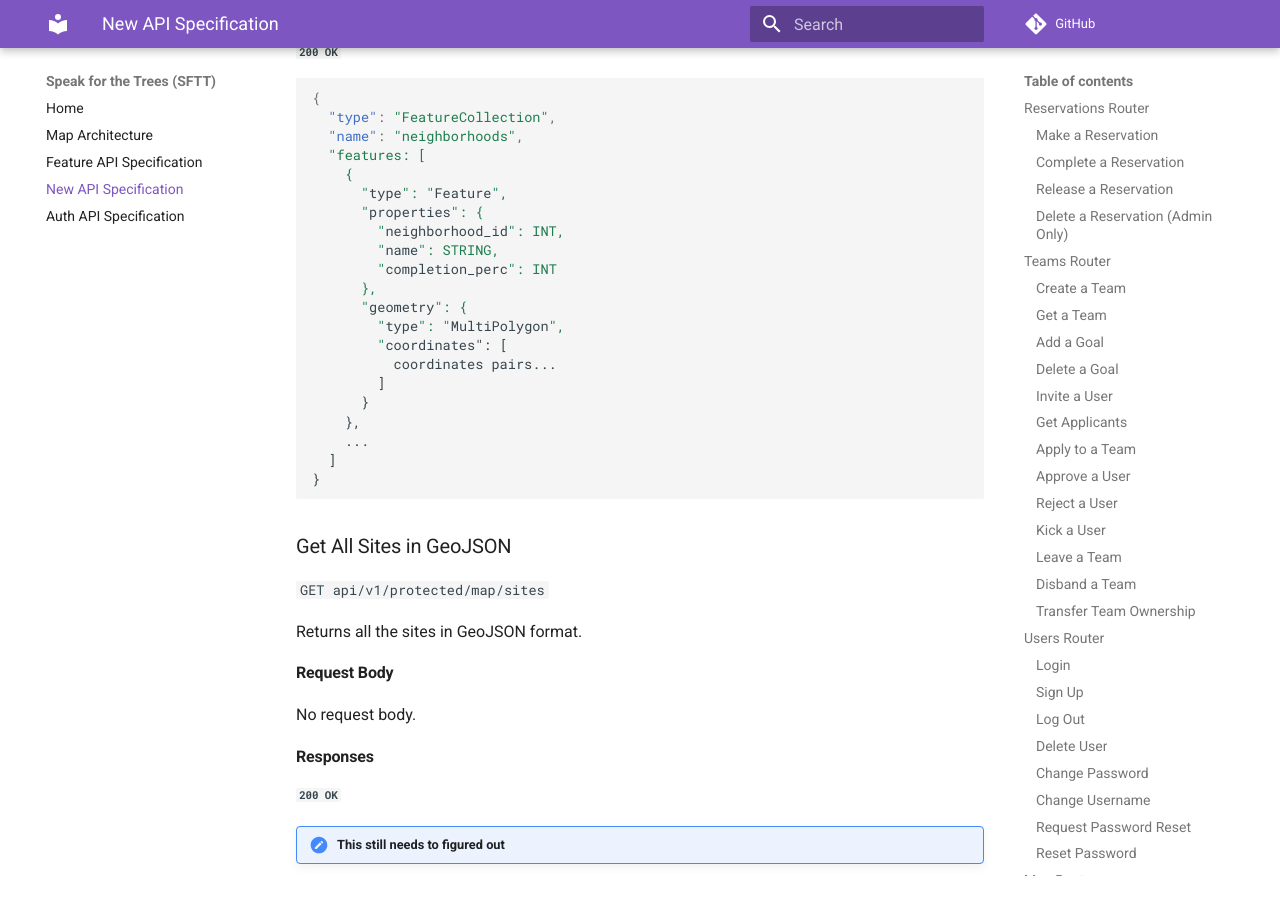
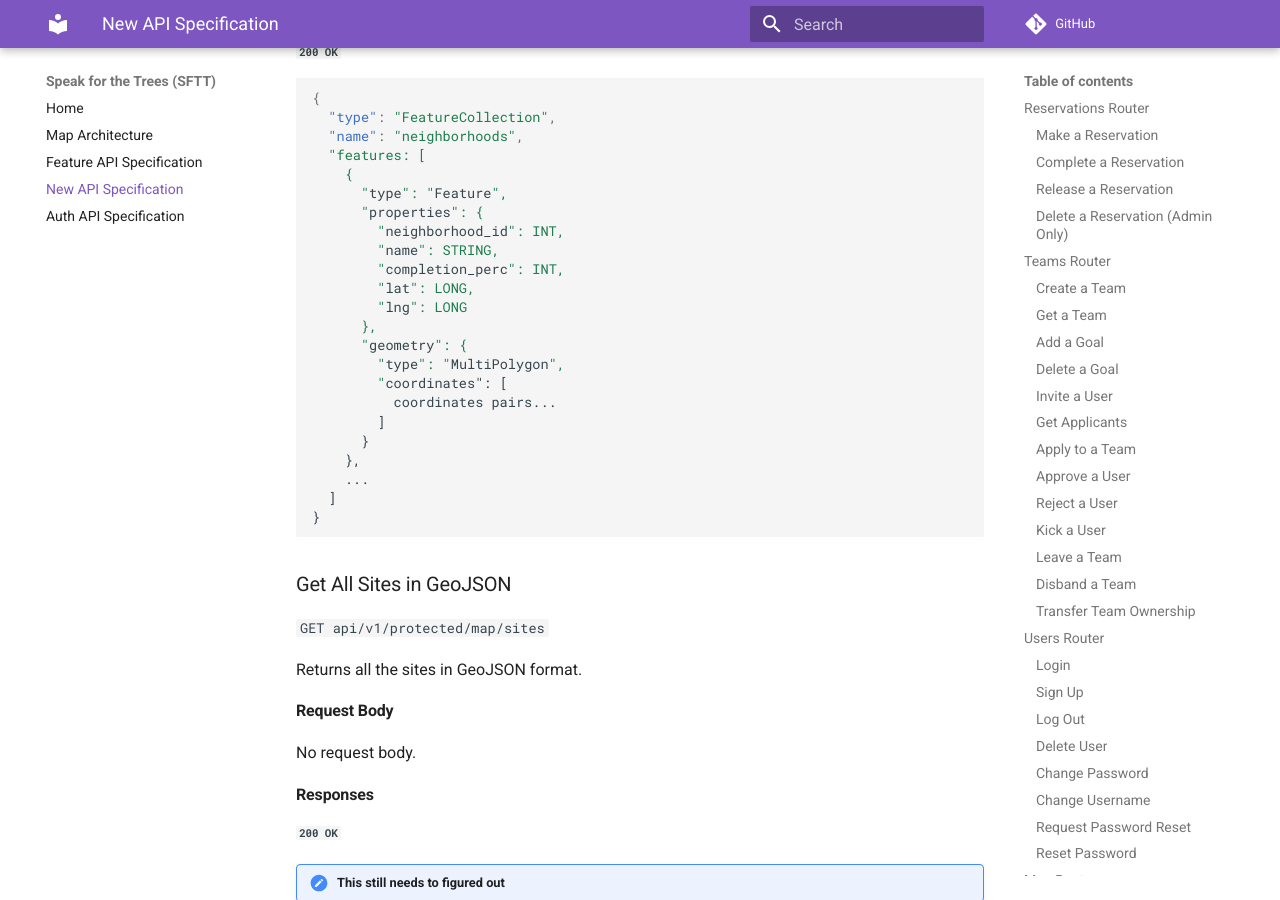
Before and after one commit to Code-4-Community/c4c-dev-docs, an MkDocs documentation site: the page built from docs/sftt/sftt-api-spec-new.md, in a window 1280 px wide and 900 px high, scrolled down 13763 px. Built offline with MkDocs 1.6.1 and Material for MkDocs 9.7.7, drawn with Linux system fonts in a browser that asks for light colours; comment, search, counter and statistics services are not loaded.

Commit message:
Add lat, lng to neighborhood return route

```diff
--- a/docs/sftt/sftt-api-spec-new.md
+++ b/docs/sftt/sftt-api-spec-new.md
@@ -591,7 +591,9 @@ No request body.
       "properties": {
         "neighborhood_id": INT,
         "name": STRING,
-        "completion_perc": INT
+        "completion_perc": INT,
+        "lat": LONG,
+        "lng": LONG
       },
       "geometry": {
         "type": "MultiPolygon",
```
